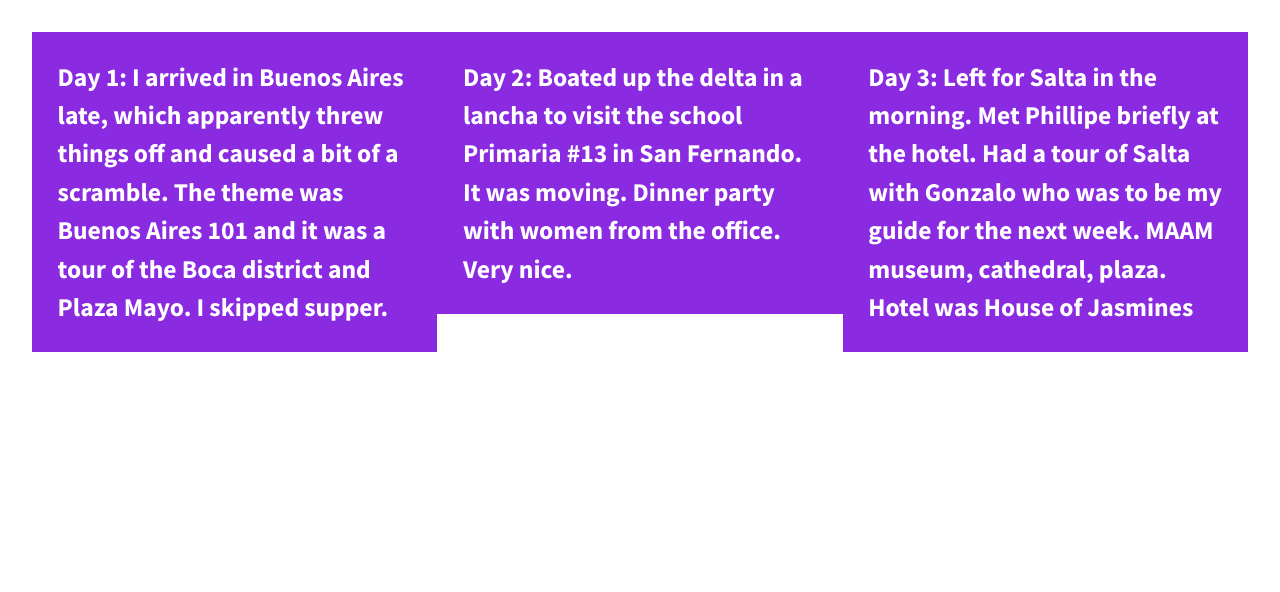
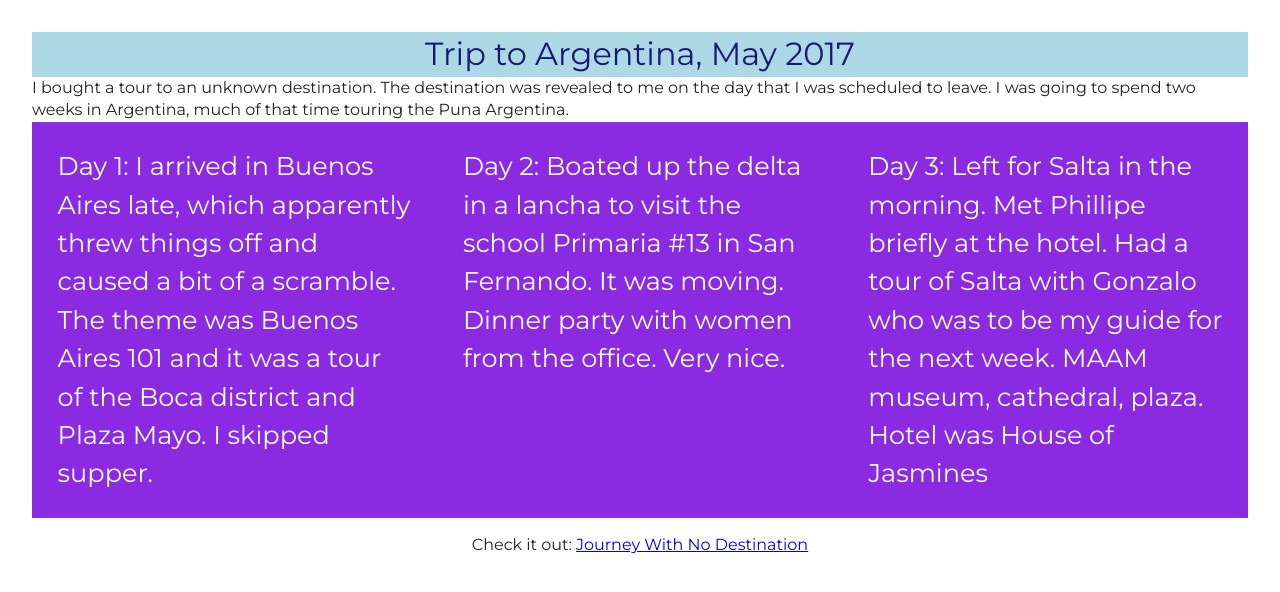
Before and after one commit to cmcrawford2/206-divs-flexbox-starter, a plain HTML site: page index.html in a window 1280 px wide. Drawn offline with nearby package versions, Linux system fonts and the light colour scheme.

Commit message:
Added own text to header, main, footer

```diff
--- a/css/main.css
+++ b/css/main.css
@@ -108,29 +108,53 @@ body {
   height: 100%;
 }
 
-.wrapper {
-  /*add display:flex and set justify-content to space-between*/
-  font-weight: 700;
+header,
+footer,
+main {
     display: flex;
-  justify-content: space-between;
-  align-items: flex-start;
+    justify-content: center;
+    align-items: center;
+    width: 100%;
 }
 
-.div-1, .div-2, .div-3 {
-  /*give the divs a width of 30%, add display:flex, set justify-content and align-items to center*/
+.flex-container {
+    display: flex;
+    justify-content: center;
+    /*align-items: center;*/
+    flex-flow: row wrap;
+    justify-content: space-between;
+    font-family: "Montserrat", sans-serif;
+}
+
+header {
+    display: flex;
+    justify-content: center;
+    align-items: center;
+    color: midnightblue;
+    font-size: 2em;
+    background: lightblue;
+}
+.flex-items {
+    display: flex;
+    justify-content: center;
+    align-items: flex-start;
     color: #fff;
     line-height: 1.5em;
     font-size: 1.6em;
     background-color: blueviolet;
+    width: 30%;
     height: auto;
-  width: 30%;
-  display: flex;
-  justify-content: center;
-  align-items: center;
     padding: 0 1em;
+    flex: flex-grow flex-shrink flex-basis;
+    flex: 1 10 20%;
 }
 
-
+/*
+.div-1, .div-2, .div-3 {
+  **give the divs a width of 30%, add display:flex, set justify-content and align-items to center**
+  height: auto;
+  padding: 0 1em;
+}*/
 
 
 /* ==========================================================================
--- a/index.html
+++ b/index.html
@@ -3,7 +3,7 @@
     <head>
         <meta charset="utf-8">
         <meta http-equiv="x-ua-compatible" content="ie=edge">
-        <title>Make me into a grid!</title>
+        <title>Trip to Argentina</title>
         <meta name="description" content="">
         <meta name="viewport" content="width=device-width, initial-scale=1">
 
@@ -13,6 +13,8 @@
         <link rel="stylesheet" href="css/normalize.css">
         <link rel="stylesheet" href="css/main.css">
         <script src="js/vendor/modernizr-2.8.3.min.js"></script>
+        <link rel="preconnect" href="https://fonts.gstatic.com">
+        <link href="https://fonts.googleapis.com/css2?family=Montserrat:wght@400;700&display=swap" rel="stylesheet">
         <link href='http://fonts.googleapis.com/css?family=Lora:700' rel='stylesheet' type='text/css'>
         <link href='http://fonts.googleapis.com/css?family=Source+Sans+Pro:400,700' rel='stylesheet' type='text/css'>
     </head>
@@ -20,17 +22,21 @@
         <!--[if lt IE 8]>
             <p class="browserupgrade">You are using an <strong>outdated</strong> browser. Please <a href="http://browsehappy.com/">upgrade your browser</a> to improve your experience.</p>
         <![endif]-->
-
-        <section class="wrapper">
-            <div class="div-1">
+        <section class="flex-container">
+            <header>Trip to Argentina, May 2017</header>
+            <main>I bought a tour to an unknown destination. The destination was revealed to me on the day that I was scheduled to leave. I was going to spend two weeks in Argentina, much of that time touring the Puna Argentina.</main>
+            <div id="div-1" class="flex-items">
                 <p>Day 1: I arrived in Buenos Aires late, which apparently threw things off and caused a bit of a scramble. The theme was Buenos Aires 101 and it was a tour of the Boca district and Plaza Mayo. I skipped supper.</p>
             </div>
-            <div class="div-2">
+            <div id="div-2" class="flex-items">
                 <p>Day 2: Boated up the delta in a lancha to visit the school Primaria #13 in San Fernando. It was moving. Dinner party with women from the office. Very nice.</p>
             </div>
-            <div class="div-3">
+            <div id="div-3" class="flex-items">
                 <p>Day 3: Left for Salta in the morning. Met Phillipe briefly at the hotel. Had a tour of Salta with Gonzalo who was to be my guide for the next week. MAAM museum, cathedral, plaza. Hotel was House of Jasmines</p>
             </div>
+            <footer>
+                <p>Check it out:&nbsp</p><a href="https://www.brownandhudson.com/concepts/journey-with-no-destination1">Journey With No Destination</a>
+            </footer>
         </section>
 
         <script src="https://ajax.googleapis.com/ajax/libs/jquery/1.11.3/jquery.min.js"></script>
```
Also changed, not shown: 2 other files. Lines whose indentation alone changed are shown as unchanged.
